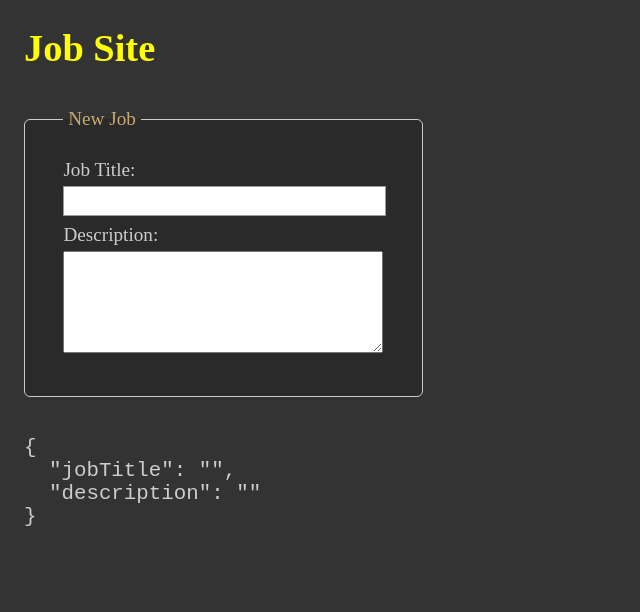
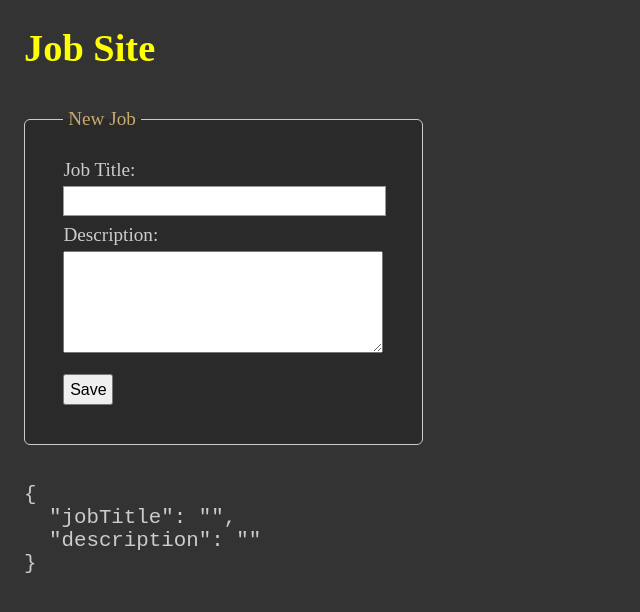
Before and after one commit to Scientific-Research/mk-005-form-and-json-server, a React (Vite) app: page / in a window 1280 px wide. Shown: the top 612 px of the page, without its empty margins (0-640 px from the left). Built offline with nearby package versions, Linux system fonts and the light colour scheme.

Commit message:
created b.json

```diff
--- a/package.json
+++ b/package.json
@@ -9,6 +9,7 @@
     "preview": "vite preview"
   },
   "dependencies": {
+    "json-server": "^0.17.1",
     "react": "^18.2.0",
     "react-dom": "^18.2.0",
     "sass": "^1.58.2"
--- a/src/App.scss
+++ b/src/App.scss
@@ -49,7 +49,7 @@ body {
         height: 6rem;
       }
 
-      .buttonArea {
+      .buttonRow {
         display: flex;
         justify-content: space-between;
 
--- a/src/App.tsx
+++ b/src/App.tsx
@@ -59,6 +59,9 @@ function App() {
                 />
               </div>
             </div>
+            <div className="buttonRow">
+              <button>Save</button>
+            </div>
           </fieldset>
         </form>
 
--- /dev/null
+++ b/src/data/db.json
@@ -0,0 +1,12 @@
+{
+    "Jobs":[
+        {
+            "jobTitle":"React Developer",
+            "description":"This is a good React Job."
+        },
+        {
+            "jobTitle":"Angular Developer",
+            "description":"This job is with Angular."
+        }
+    ]
+}
```
Also changed, not shown: 1 other file (tests, documents, lock files or other folders).
